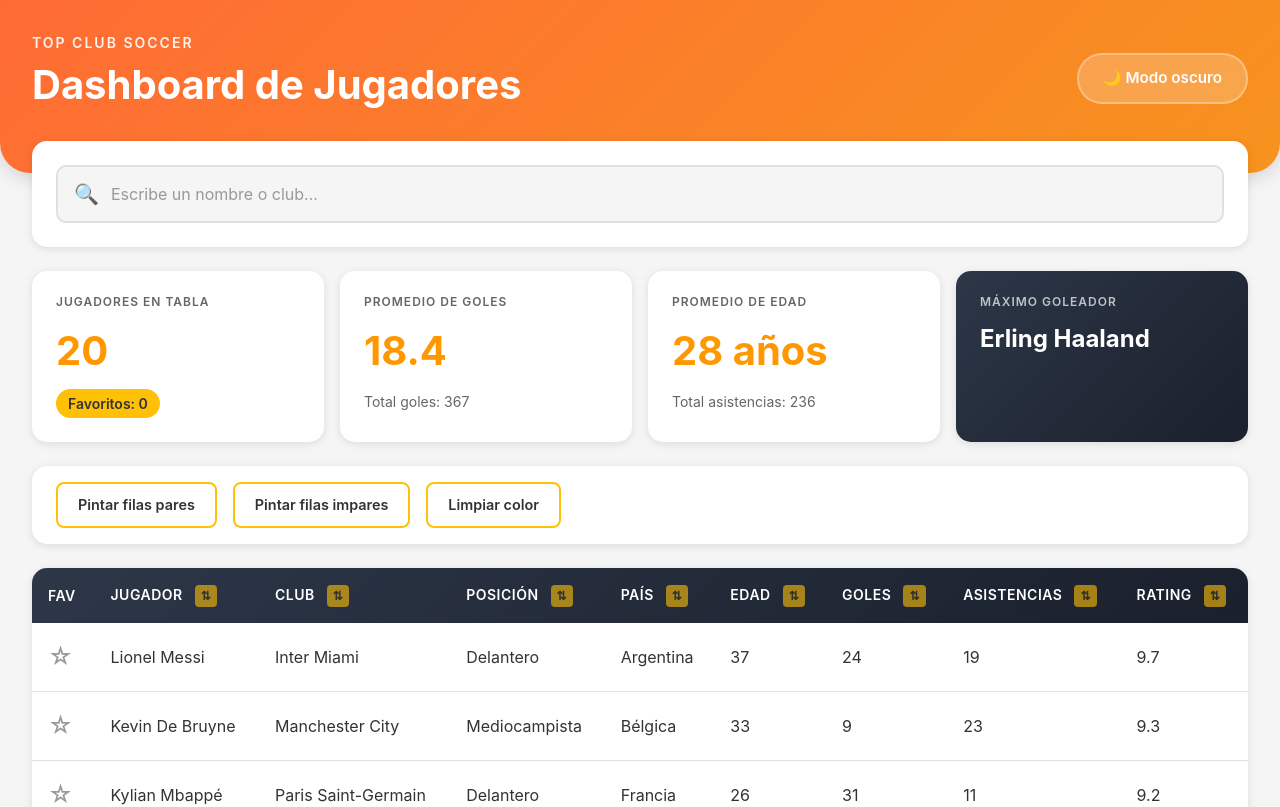
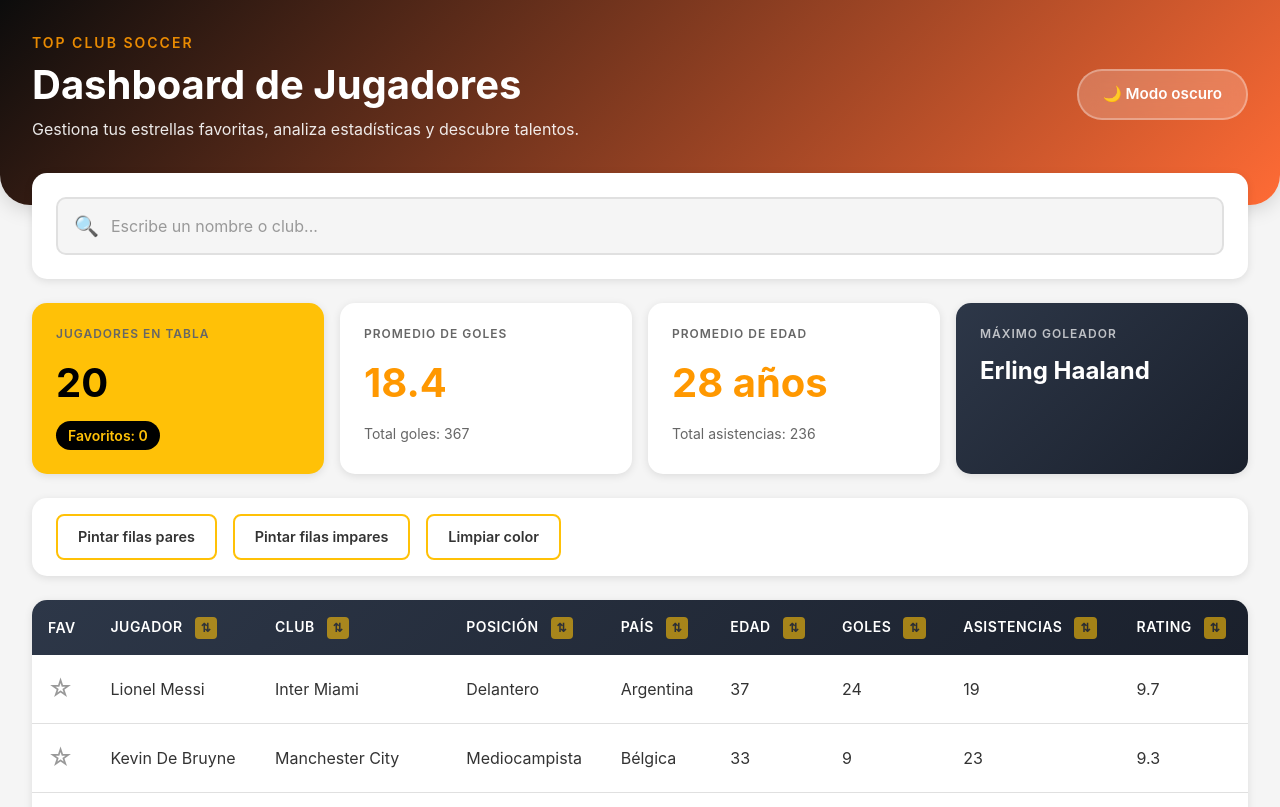
Before and after one commit to pablo-slz/la-mejor-pagina-de-fut, a React (Vite) app: page / in a window 1280 px wide. Shown: the top 807 px of the page. Built offline with nearby package versions, Linux system fonts and the light colour scheme.

Commit message:
Modificaciones de app css, SearchBar y stats panel

```diff
--- a/src/App.css
+++ b/src/App.css
@@ -9,7 +9,10 @@
     /* Colores modo claro */
     --bg-primary: #f5f5f5;
     --bg-secondary: #ffffff;
-    --bg-header: linear-gradient(135deg, #ff6b35 0%, #f7931e 100%);
+    --bg-table: #ffffff;
+    --bg-table-hover: #f5f5f5;
+    --bg-header: linear-gradient(135deg, #0c0c0c 0%, #ff6b35 100%);
+    --text-table: #333333;
     --text-primary: #333333;
     --text-secondary: #666666;
     --text-light: #999999;
@@ -42,6 +45,9 @@ body {
 body.dark-mode {
     --bg-primary: #1a1a2e;
     --bg-secondary: #16213e;
+    --bg-table: #ffffff;
+    --text-table: #333333;
+    --bg-table-hover: #f5f5f5;
     --text-primary: #f5f5f5;
     --text-secondary: #b0b0b0;
     --text-light: #808080;
@@ -81,6 +87,7 @@ body.dark-mode {
     letter-spacing: 2px;
     margin-bottom: 0.5rem;
     opacity: 0.9;
+    color: var(--accent-orange);
 }
 
 .header-title {
@@ -153,7 +160,7 @@ body.dark-mode {
 .search-icon {
     font-size: 1.25rem;
     margin-right: 0.75rem;
-    color: var(--text-secondary);
+    color: var(--accent-yellow);
 }
 
 .search-input {
@@ -283,6 +290,12 @@ body.dark-mode {
     margin-bottom: 0.5rem;
 }
 
+.stat-number-black{
+    color:black;
+}
+
+
+
 .stat-badge {
     display: inline-block;
     background: var(--accent-yellow);
@@ -293,9 +306,18 @@ body.dark-mode {
     font-weight: 600;
 }
 
+.stat-badge-yellow{
+    background: black;
+    color: var(--accent-yellow);
+}
+
 .stat-subtitle {
     font-size: 0.875rem;
     color: var(--text-secondary);
+}
+
+.stat-card-yellow{
+    background: var(--accent-yellow);
 }
 
 .stat-card-dark {
@@ -347,7 +369,7 @@ body.dark-mode {
 
 /* Table */
 .table-container {
-    background: var(--bg-secondary);
+    background: var(--bg-table);
     border-radius: 15px;
     overflow: hidden;
     box-shadow: var(--shadow);
@@ -399,12 +421,12 @@ body.dark-mode {
 }
 
 .players-table tbody tr:hover {
-    background: var(--bg-primary);
+    background: var(--bg-table-hover);
 }
 
 .players-table td {
     padding: 1rem;
-    color: var(--text-primary);
+    color: var(--text-table);
 }
 
 .fav-button {
--- a/src/App.jsx
+++ b/src/App.jsx
@@ -201,7 +201,7 @@ function App() {
                         <p className="header-subtitle">TOP CLUB SOCCER</p>
                         <h1 className="header-title">Dashboard de Jugadores</h1>
                         <p className="header-description">
-
+                            Gestiona tus estrellas favoritas, analiza estadísticas y descubre talentos.
                         </p>
                     </div>
                     <ThemeToggle darkMode={darkMode} onToggle={() => setDarkMode(!darkMode)} />
--- a/src/componentes/StatsPanel.jsx
+++ b/src/componentes/StatsPanel.jsx
@@ -1,10 +1,10 @@
 const StatsPanel = ({ stats }) => {
     return (
         <div className="stats-panel">
-            <div className="stat-card">
+            <div className="stat-card stat-card-yellow">
                 <h3>JUGADORES EN TABLA</h3>
-                <p className="stat-number">{stats.total}</p>
-                <span className="stat-badge">Favoritos: {stats.favorites}</span>
+                <p className="stat-number stat-number-black">{stats.total}</p>
+                <span className="stat-badge stat-badge-yellow">Favoritos: {stats.favorites}</span>
             </div>
 
             <div className="stat-card">
```
Also changed, not shown: src/componentes/SearchBar.jsx (line endings or trailing spaces).
